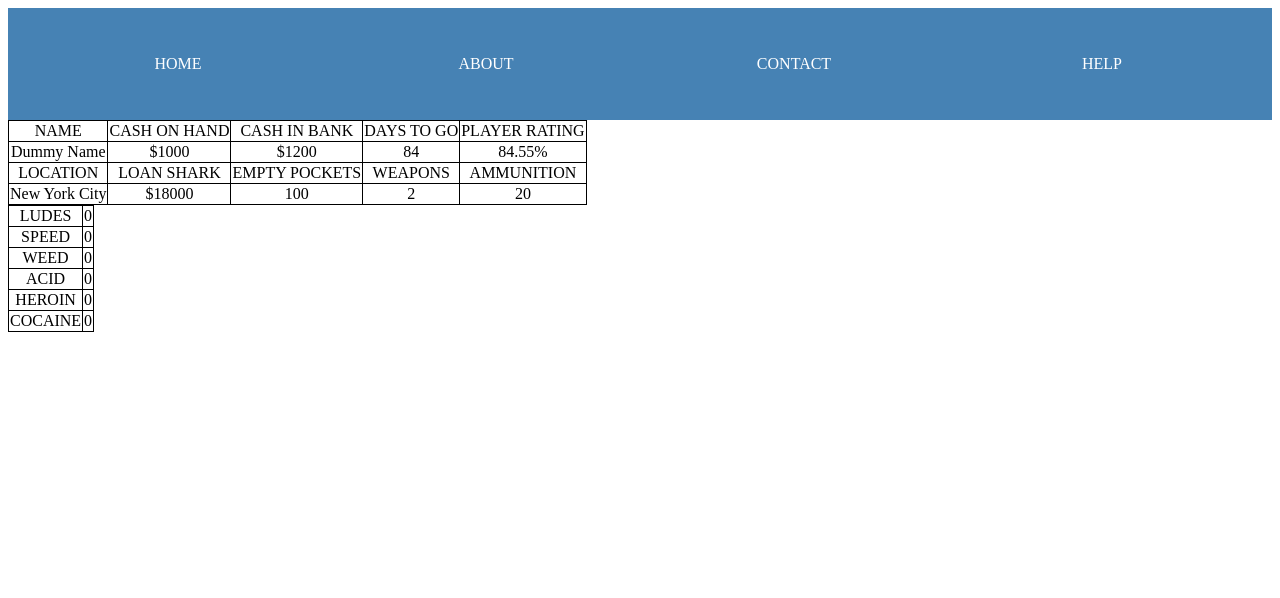
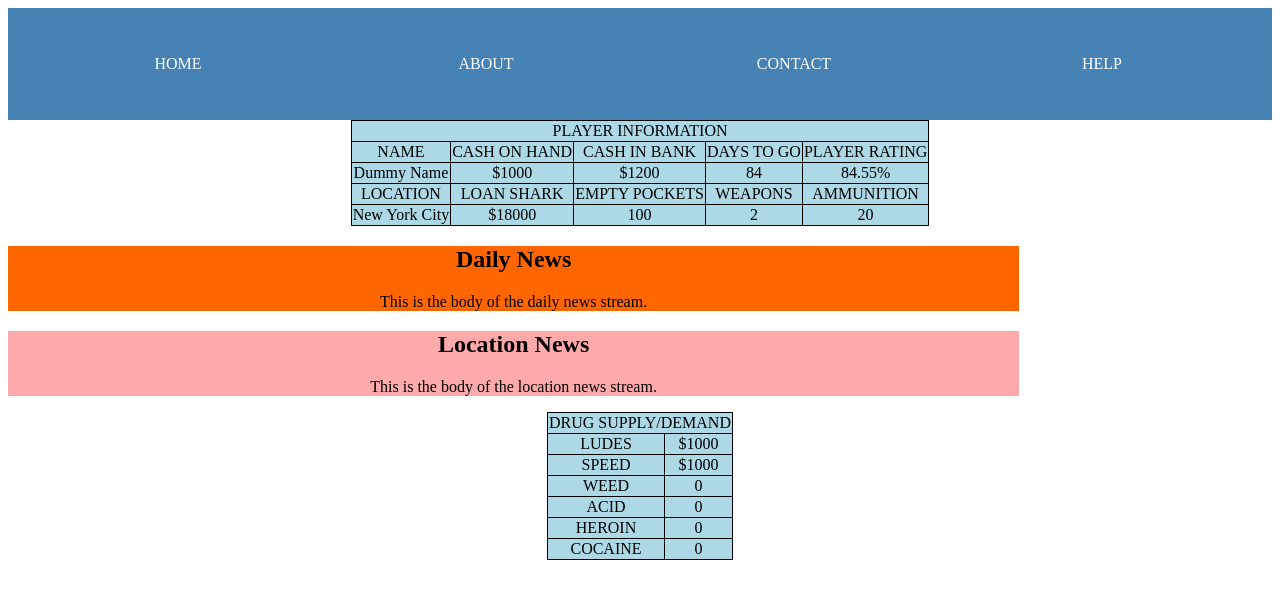
Before and after one commit to slight6/DrugWars, a plain HTML site: page index.html in a window 1280 px wide. Drawn offline with Linux system fonts and the light colour scheme.

Commit message:
Working with the styles a bit

```diff
--- a/index.html
+++ b/index.html
@@ -38,6 +38,9 @@
 
                 <table class="player_table">
                     <tbody class="player_table_body">
+                        <tr>
+                            <td class="table_heading" colspan="5">PLAYER INFORMATION</td>
+                        </tr>
                         <tr class="player_labels">
                             <td class="label">NAME</td>
                             <td class="label">CASH ON HAND</td>
@@ -73,24 +76,35 @@
 
             </div>
 
-            <div class="news" id="daily_news">
+            <div class="daily_news">
+                <h2 class="centered">Daily News</h2>
+                <p id="daily_news">This is the body of the daily news stream.</p>
 
             </div>
 
-            <div class="news" id="location_news">
+            <div class="location_news">
+                <h2 class="centered">Location News</h2>
+                <p id="location_news">This is the body of the location news stream.</p>
 
             </div>
 
+
+
             <div class="info_drugs info">
+
+
                 <table class="drug_table">
                     <tbody class="drug_table_body">
                         <tr>
+                            <td class="table_heading" colspan="2">DRUG SUPPLY/DEMAND</td>
+                        </tr>
+                        <tr>
                             <td class="label">LUDES</td>
-                            <td id="ludes">0</td>
+                            <td id="ludes">$1000</td>
                         </tr>
                         <tr>
                             <td class="label">SPEED</td>
-                            <td id="speed">0</td>
+                            <td id="speed">$1000</td>
                         </tr>
                         <tr>
                             <td class="label">WEED</td>
--- a/style.css
+++ b/style.css
@@ -40,6 +40,39 @@ table, td {
     border: 1px solid black;
     border-collapse: collapse;
     text-align: center;
-    width: ;
+    background-color: lightblue;
+
 
 }
+
+.info {
+    display: flex;
+    align-items: center;
+    justify-content: center;
+
+}
+
+.daily_news {
+    text-align: center;
+    width: 80%;
+    height: 20%;
+    background-color: #ff6600;
+    position: relative;
+
+
+}
+
+.centered {
+    align-items: center;
+    vertical-align: middle;
+
+}
+
+.location_news {
+    text-align: center;
+    width: 80%;
+    height: 20%;
+    background-color: #ffaaaa;
+
+
+}
```
